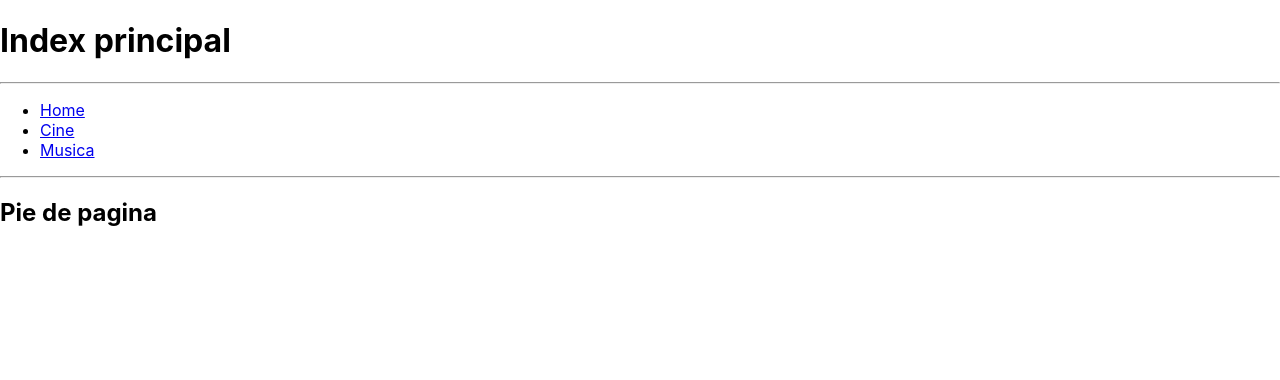
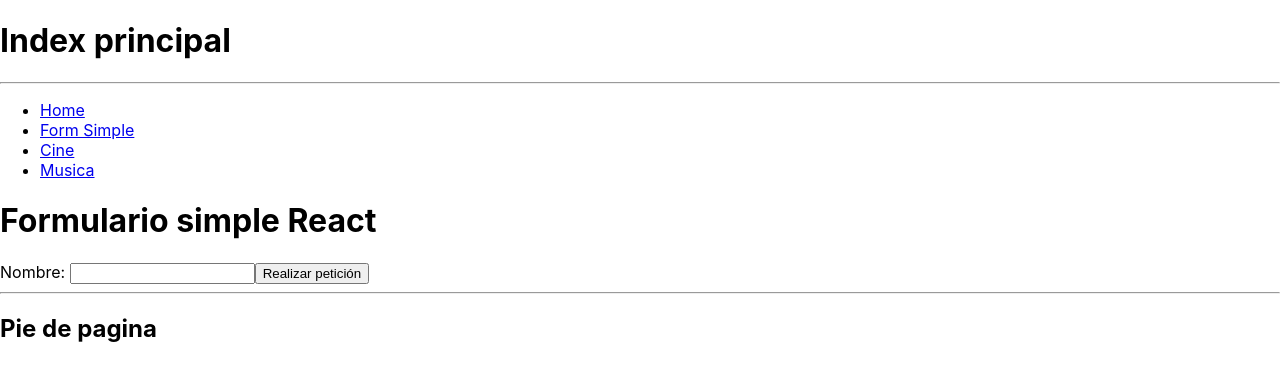
Before and after one commit to AlvaroCascoV/reactformsrutas, a React (Create React App) app: page /formsimple in a window 1280 px wide. Shown: the top 380 px of the page. Built offline with nearby package versions, Linux system fonts and the light colour scheme.

Commit message:
Formularios con React

```diff
--- /dev/null
+++ b/src/components/FormSimple.js
@@ -0,0 +1,27 @@
+import React, { Component } from 'react'
+
+export default class FormSimple extends Component {
+  //NECESITAMOS CREAR UNA VARIABLE DE REFERENCIA PARA
+  //CADA OBJETO DE FORMULARIO
+  cajaNombre = React.createRef();
+
+  peticionFormulario = (event) => {
+    //DETENEMOS EL SUBMIT DEL FORMULARIO para q no se recargue la pagina
+    event.preventDefault()
+    console.log("Petición lista!!")
+    //PARA RECUPERAR EL VALOR DE UN OBJETO React:
+    let nombre = this.cajaNombre.current.value;
+    console.log("Nombre recibido: " + nombre)
+  }
+
+  render() {
+    return (<div>
+      <h1>Formulario simple React</h1>
+      <form onSubmit={this.peticionFormulario}>
+        <label>Nombre: </label>
+        <input type='text' ref={this.cajaNombre} />
+        <button>Realizar petición</button>
+      </form>
+    </div>)
+  }
+}
--- a/src/components/MenuRutas.js
+++ b/src/components/MenuRutas.js
@@ -6,6 +6,9 @@
             <ul>
                 <li>
                     <a href='/'>Home</a>
+                </li>
+                <li>
+                    <a href='/formsimple'>Form Simple</a>
                 </li>
                 <li>
                     <a href='/cine'>Cine</a>
--- a/src/components/Router.js
+++ b/src/components/Router.js
@@ -3,6 +3,7 @@
 import Home from './Home'
 import Cine from './Cine'
 import Musica from './Musica'
+import FormSimple from './FormSimple'
 
 export default class Router extends Component {
     render() {
@@ -12,6 +13,7 @@
                     <Route path='/' element={<Home />} />
                     <Route path='/cine' element={<Cine />} />
                     <Route path='/musica' element={<Musica />} />
+                    <Route path='/formsimple' element={<FormSimple/>}/>
                 </Routes>
             </BrowserRouter>
         )
```
Also changed, not shown: src/index.js (+4 -4 lines).
